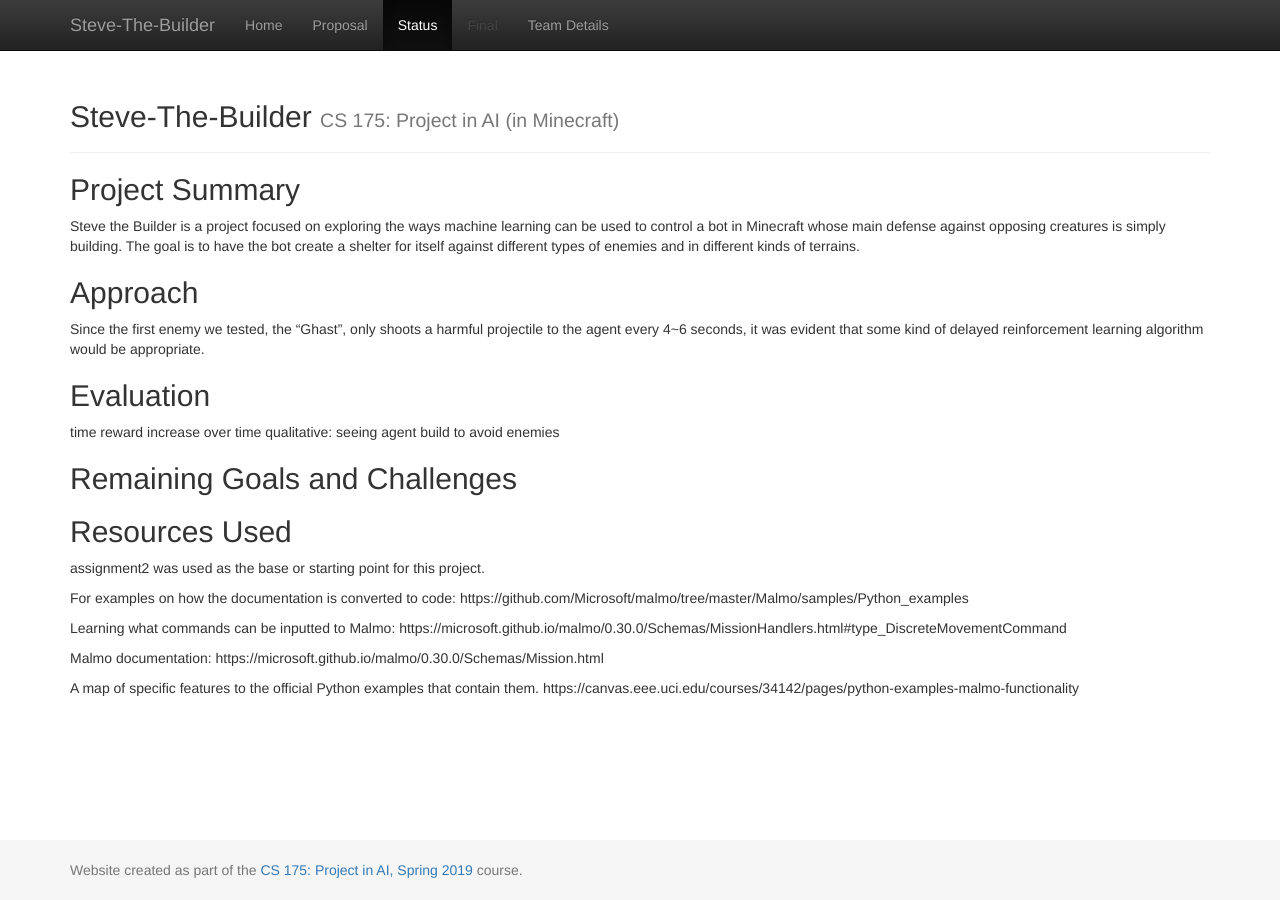
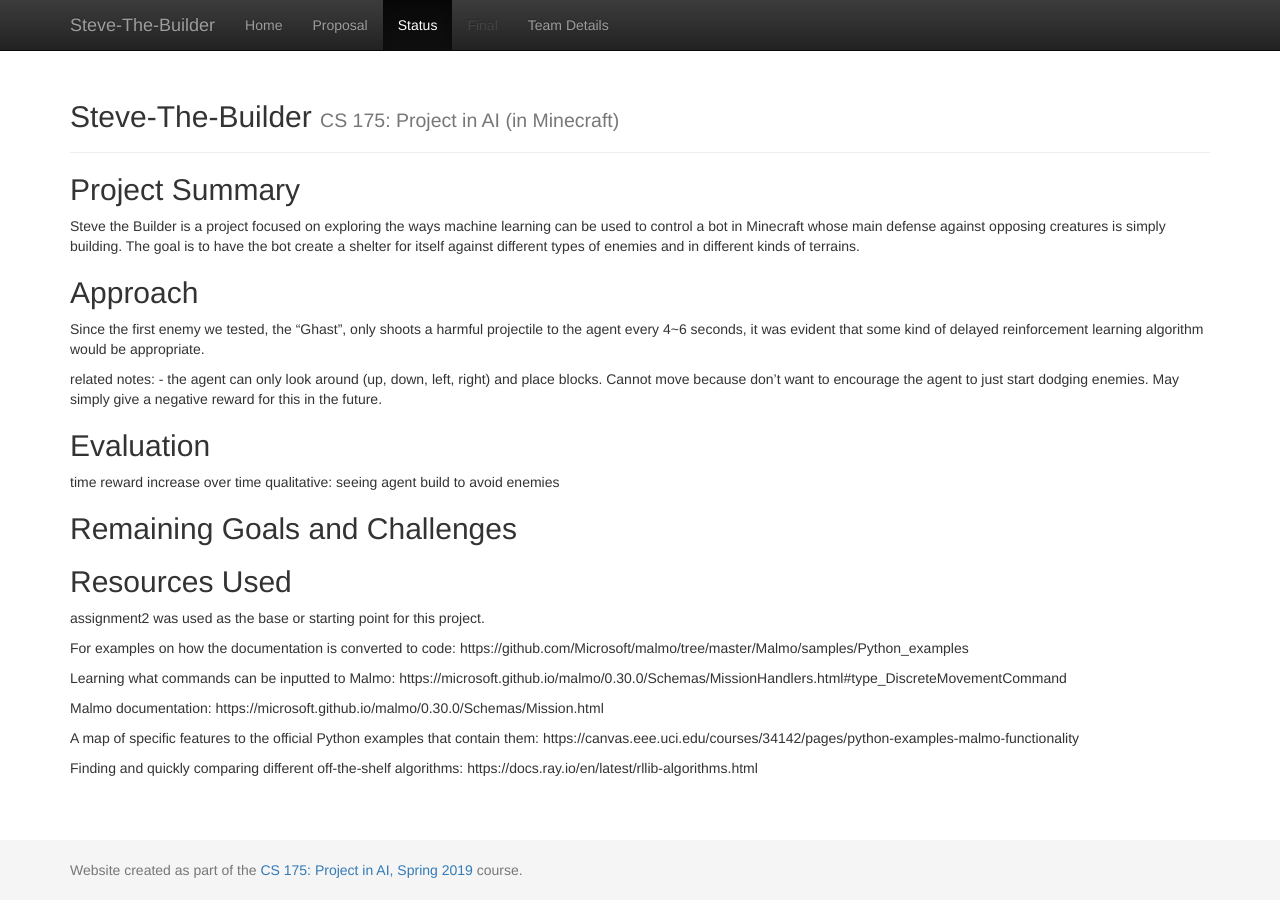
Before and after one commit to Timmichi/Steve-The-Builder, a Jekyll site: the page built from docs/status.md, in a window 1280 px wide. Built offline with Jekyll 4.4.1, drawn with Linux system fonts in a browser that asks for light colours.

```diff
--- a/docs/status.md
+++ b/docs/status.md
@@ -7,6 +7,9 @@ Steve the Builder is a project focused on exploring the ways machine learning ca
 
 ## Approach
 Since the first enemy we tested, the "Ghast", only shoots a harmful projectile to the agent every 4~6 seconds, it was evident that some kind of delayed reinforcement learning algorithm would be appropriate.
+
+related notes:
+    - the agent can only look around (up, down, left, right) and place blocks. Cannot move because don't want to encourage the agent to just start dodging enemies. May simply give a negative reward for this in the future.
 ## Evaluation
 time reward increase over time
 qualitative: seeing agent build to avoid enemies
@@ -24,5 +27,8 @@ https://microsoft.github.io/malmo/0.30.0/Schemas/MissionHandlers.html#type_Discr
 Malmo documentation:
 https://microsoft.github.io/malmo/0.30.0/Schemas/Mission.html
 
-A map of specific features to the official Python examples that contain them.
+A map of specific features to the official Python examples that contain them:
 https://canvas.eee.uci.edu/courses/34142/pages/python-examples-malmo-functionality
+
+Finding and quickly comparing different off-the-shelf algorithms:
+https://docs.ray.io/en/latest/rllib-algorithms.html
```
Also changed, not shown: src/main.py (+8 -1 lines).
